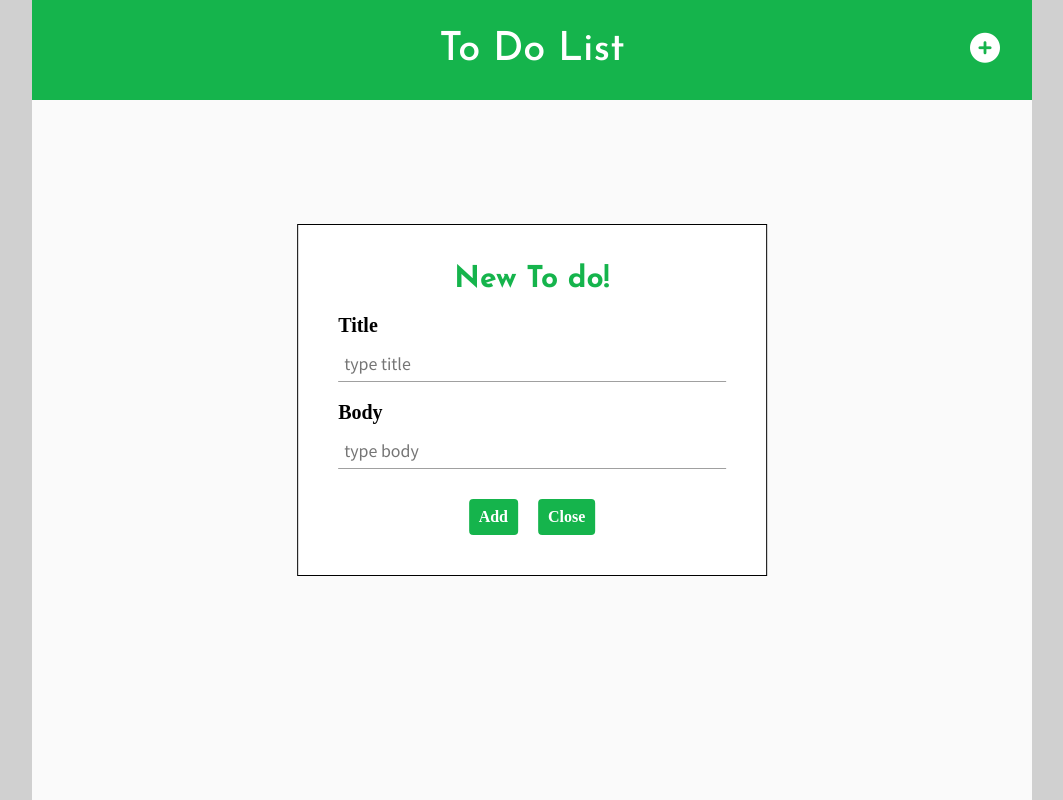
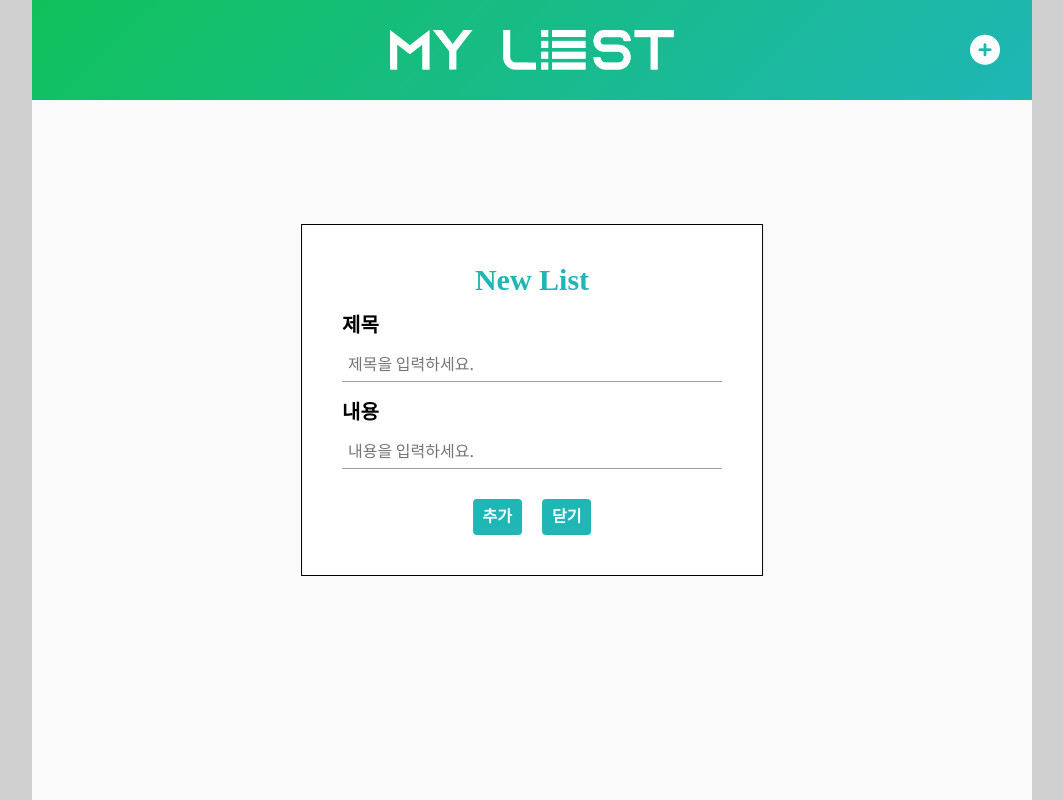
Before and after one commit to honey-punch/react-todolist, a React (Create React App) app: page / in a window 1280 px wide. Both pictures are taken after a click on the button 1093 px from the left and 50 px from the top of the page. Shown: the whole page, without its empty margins (108-1171 px from the left). Built offline with nearby package versions, Linux system fonts and the light colour scheme.

Commit message:
css, logo 수정

```diff
--- a/src/components/dialog.tsx
+++ b/src/components/dialog.tsx
@@ -11,28 +11,28 @@ type Props = {
 export default function Dialog(props: Props) {
     return (
         <form className='dialog' onSubmit={props.onSubmit}>
-            <h2 className='dialog__head'>New To do!</h2>
+            <h2 className='dialog__head'>New List</h2>
 
-            <h3 className='dialog__title'>Title</h3>
+            <h3 className='dialog__title'>제목</h3>
             <input
                 type="text"
-                placeholder='type title'
+                placeholder='제목을 입력하세요.'
                 value={props.values.title}
                 name='title'
                 onChange={props.onChange}
                 />
 
-            <h3 className='dialog__body'>Body</h3>
+            <h3 className='dialog__body'>내용</h3>
             <input
                 type="text"
-                placeholder='type body'
+                placeholder='내용을 입력하세요.'
                 value={props.values.body}
                 name='body'
                 onChange={props.onChange}
                 />
 
-            <button className='dialog__add-btn dialog__btn' type='submit'>Add</button>
-            <button className='dialog__close-btn dialog__btn' onClick={props.closeDialog} type='button'>Close</button>
+            <button className='dialog__add-btn dialog__btn' type='submit'>추가</button>
+            <button className='dialog__close-btn dialog__btn' onClick={props.closeDialog} type='button'>닫기</button>
         </form>
     )
 }
--- a/src/components/header.tsx
+++ b/src/components/header.tsx
@@ -1,5 +1,7 @@
 import React from 'react';
-import 'css/header.css'
+import 'css/header.css';
+import logo from 'logo.png'
+
 
 type Props = {
     toggleDialog: () => void;
@@ -8,7 +10,7 @@ type Props = {
 export default function Header(props: Props) {
     return (
         <header className='header'>
-            <h1 className='header__logo'>To Do List</h1>
+            <h1 className='header__logo'><img src={logo} alt="logo" /></h1>
             <button className='header__btn' onClick={props.toggleDialog} type='button'>
                 <i className="fa-solid fa-circle-plus"></i>
             </button>
--- a/src/css/dialog.css
+++ b/src/css/dialog.css
@@ -10,7 +10,7 @@
     background-color: var(--white-color);
 }
 .dialog__head {
-    font-family: 'Josefin Sans', sans-serif;
+    /* font-family: 'Josefin Sans', sans-serif; */
     font-weight: var(--font-weight-bold);
     font-size: var(--font-size-title);
     color: var(--main-color);
@@ -38,7 +38,7 @@
     box-sizing: border-box;
     padding: 10px;
     margin: 20px 10px 0 10px;
-    background-color: var(--main-color);
+    background: var(--main-color);
     color: var(--white-color);
     font-weight: var(--font-weight-bold);
     cursor: pointer;
--- a/src/css/header.css
+++ b/src/css/header.css
@@ -5,13 +5,17 @@
     justify-content: center;
     align-items: center;
     position: relative;
-    background-color: var(--main-color);
-    font-family: 'Josefin Sans', sans-serif;
+    background: var(--main-gradient-color);
+    /* font-family: 'Josefin Sans', sans-serif; */
 }
 .header__logo {
     font-size: var(--font-size-logo);
-    font-weight: var(--font-weight-regular);
+    font-weight: var(--font-weight-bold);
     color: var(--white-color);
+    height: 40px;
+}
+.header__logo img {
+    height: 100%;
 }
 
 .header__btn {
--- a/src/index.css
+++ b/src/index.css
@@ -4,11 +4,12 @@
 
 :root {
   /* color */
-  --main-color: #15b44c;
+  --main-color: #1fb6b6;
   --red-color: rgb(186, 0, 0);
   --white-color: rgb(255, 255, 255);
   --grey-color: rgb(160, 160, 160);
   --light-grey-color: rgb(208, 208, 208);
+  --main-gradient-color: linear-gradient(135deg, #10c15a, #1fb6b6);
   /* shadow */
   --shadow: 0 0 10px rgba(0, 0, 0, 0.2);
   /* font */
```
Also changed, not shown: src/logo.png (added).
